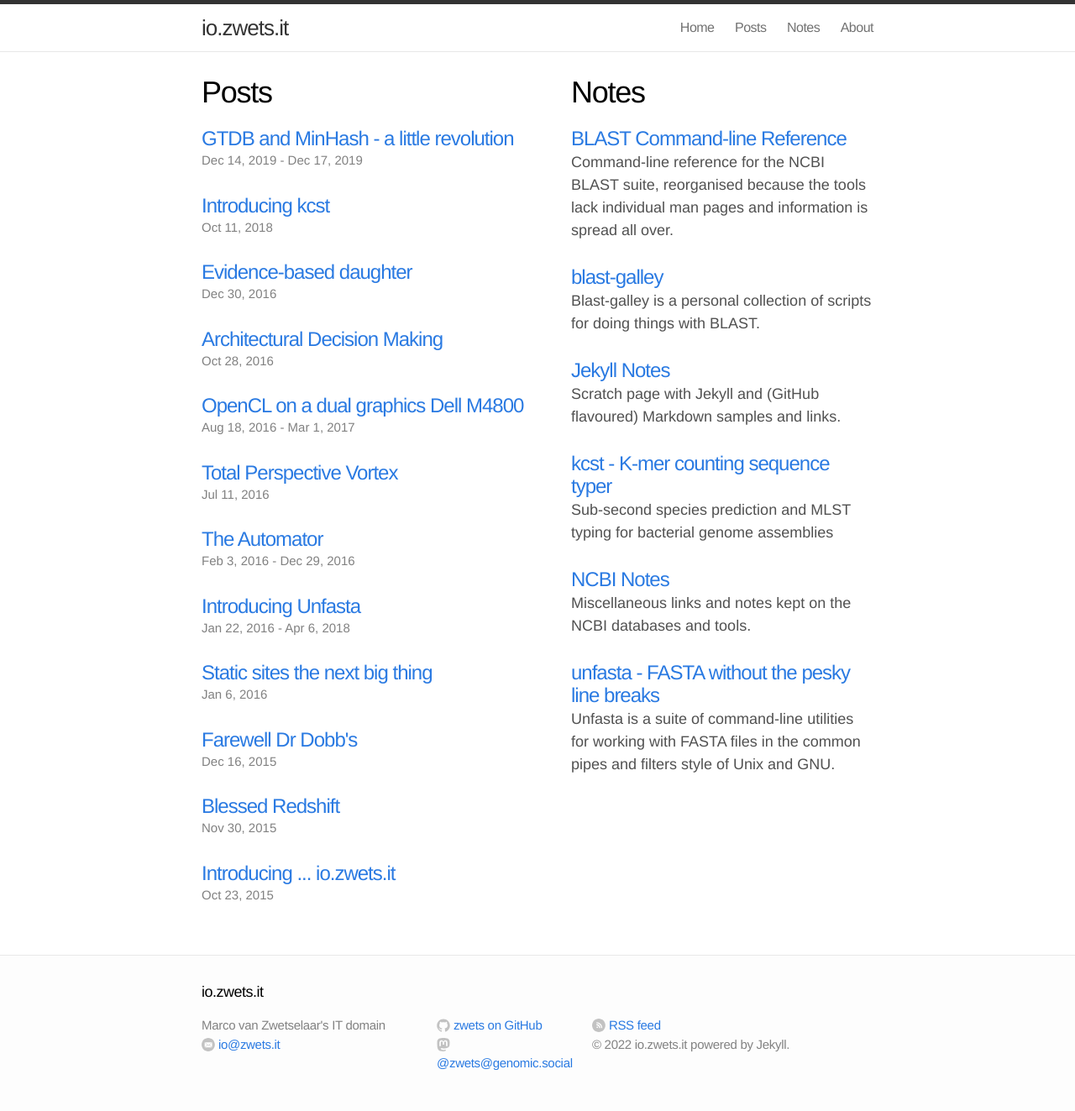
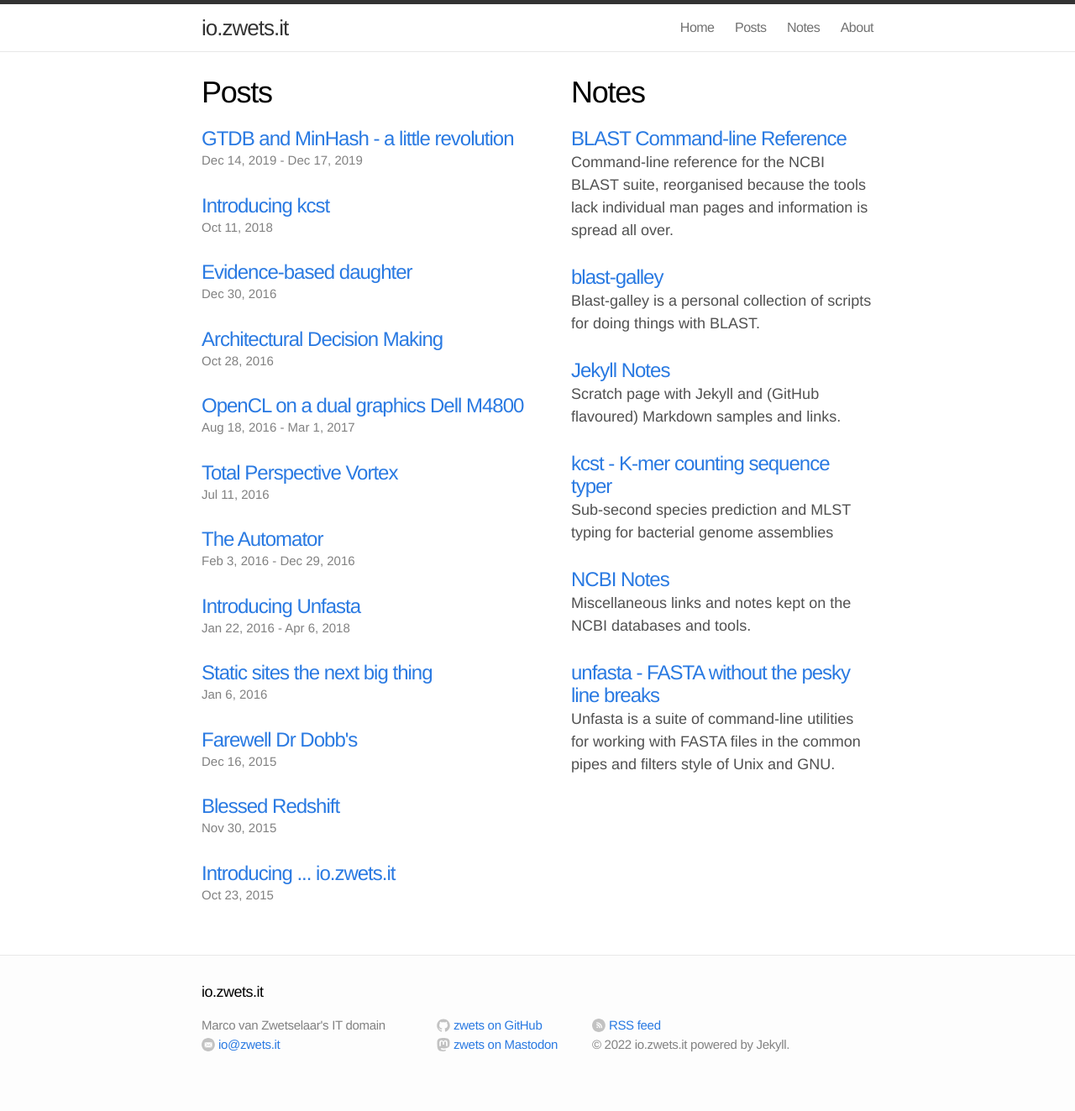
Before and after one commit to zwets/zwets.github.io, a Jekyll site: the page built from index.html, in a window 1280 px wide. Shown: the whole page at 84% size. Built offline with Jekyll 4.4.1, drawn with Linux system fonts in a browser that asks for light colours; after the commit the page ends 1300 px from its top, so only the background shows below that.

Commit message:
Fix mastodon link

```diff
--- a/_includes/footer.html
+++ b/_includes/footer.html
@@ -72,7 +72,7 @@
                 27.8975-14.2475 10.6775 0 19.28 3.75375 25.85 11.07625 6.36875 7.3225 9.54 17.22 9.54 29.675"/>
               </svg>
             </span>
-            <span class="username">@{{ site.mastodon_username }}@genomic.social</span>
+            <span class="username">{{ site.mastodon_username }} on Mastodon</span>
           </a>
         </li>{% endif %}
       </ul>
```
